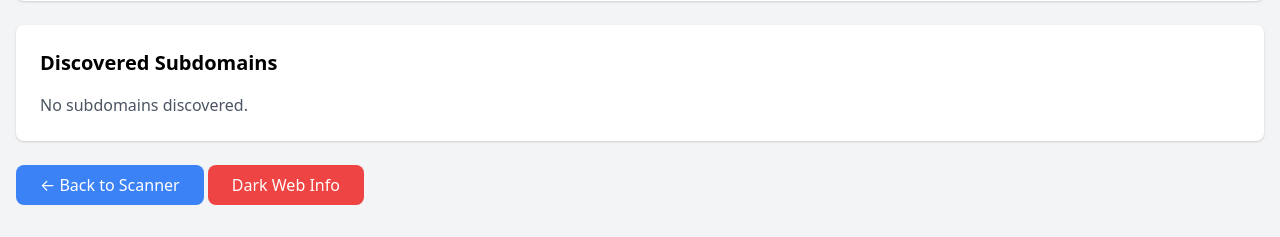
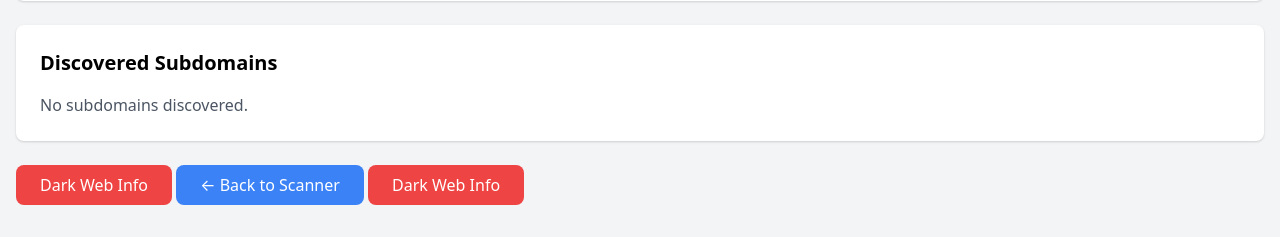
Before and after one commit to Jason-Van-de-Berckt-student-ap/SecurityProjectAp, a Flask app: template project/templates/results.html in a window 1280 px wide. Shown: the part 739-976 px from the top of the page. Run offline with Flask 3, Linux system fonts and the light colour scheme; the template is opened without the code that fills it, so the values that code supplies are empty.

Commit message:
edit darkweb button

```diff
--- a/project/templates/results.html
+++ b/project/templates/results.html
@@ -257,12 +257,12 @@
         {% endif %}
 
         <div class="mt-6">
+            <a href="/darkweb" class="bg-red-500 text-white px-6 py-2 rounded-lg hover:bg-red-600 inline-block">
+                Dark Web Info
+            </a>
             {% if batch_id %}
                 <a href="/batch_results/{{ batch_id }}" class="bg-blue-500 text-white px-6 py-2 rounded-lg hover:bg-blue-600 inline-block">
                     ← Back to Batch Results
-                </a>
-                <a href="/darkweb" class="bg-red-500 text-white px-6 py-2 rounded-lg hover:bg-red-600 inline-block">
-                    Dark Web Info
                 </a>
             {% else %}
                 <a href="/" class="bg-blue-500 text-white px-6 py-2 rounded-lg hover:bg-blue-600 inline-block">
```
